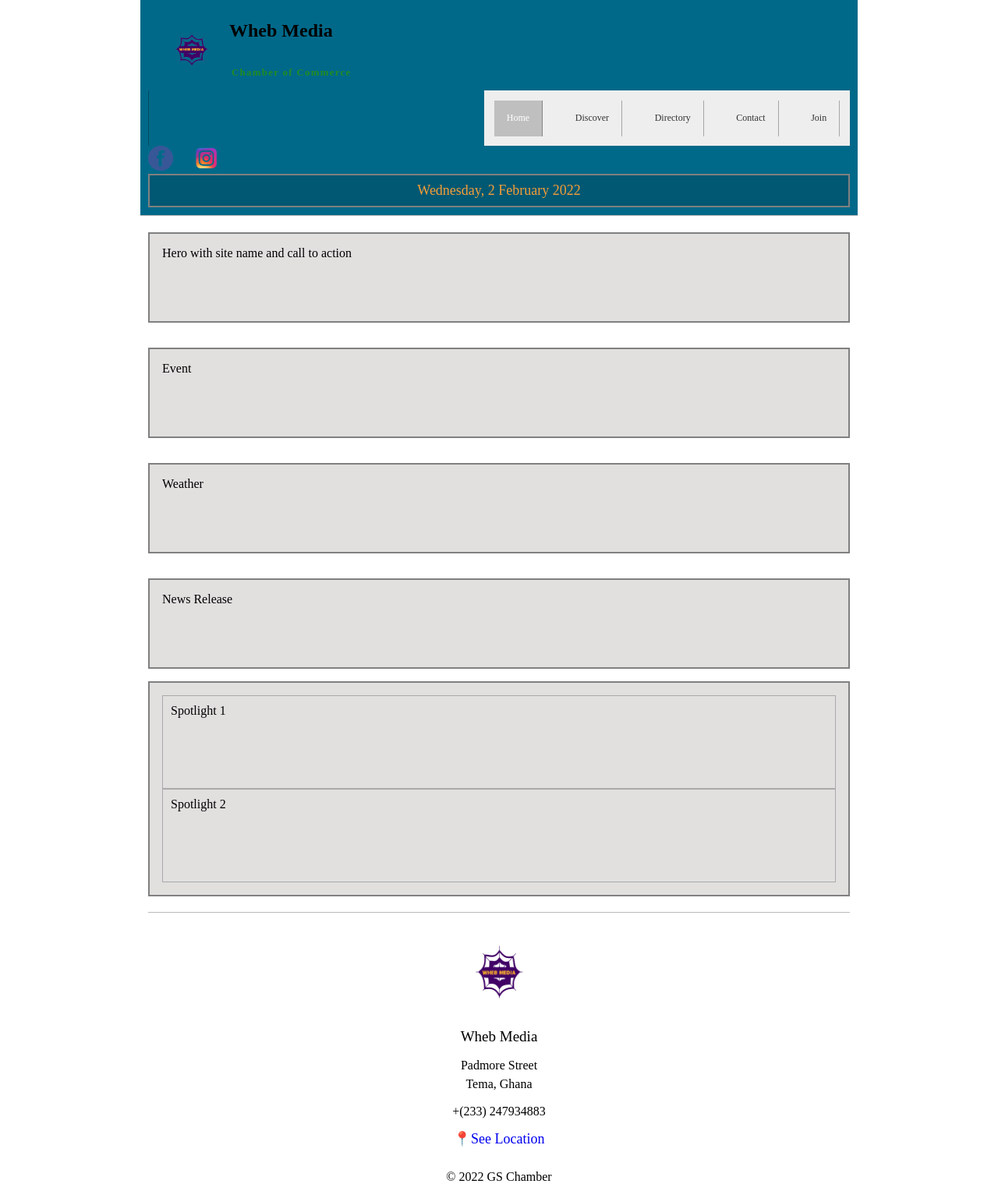
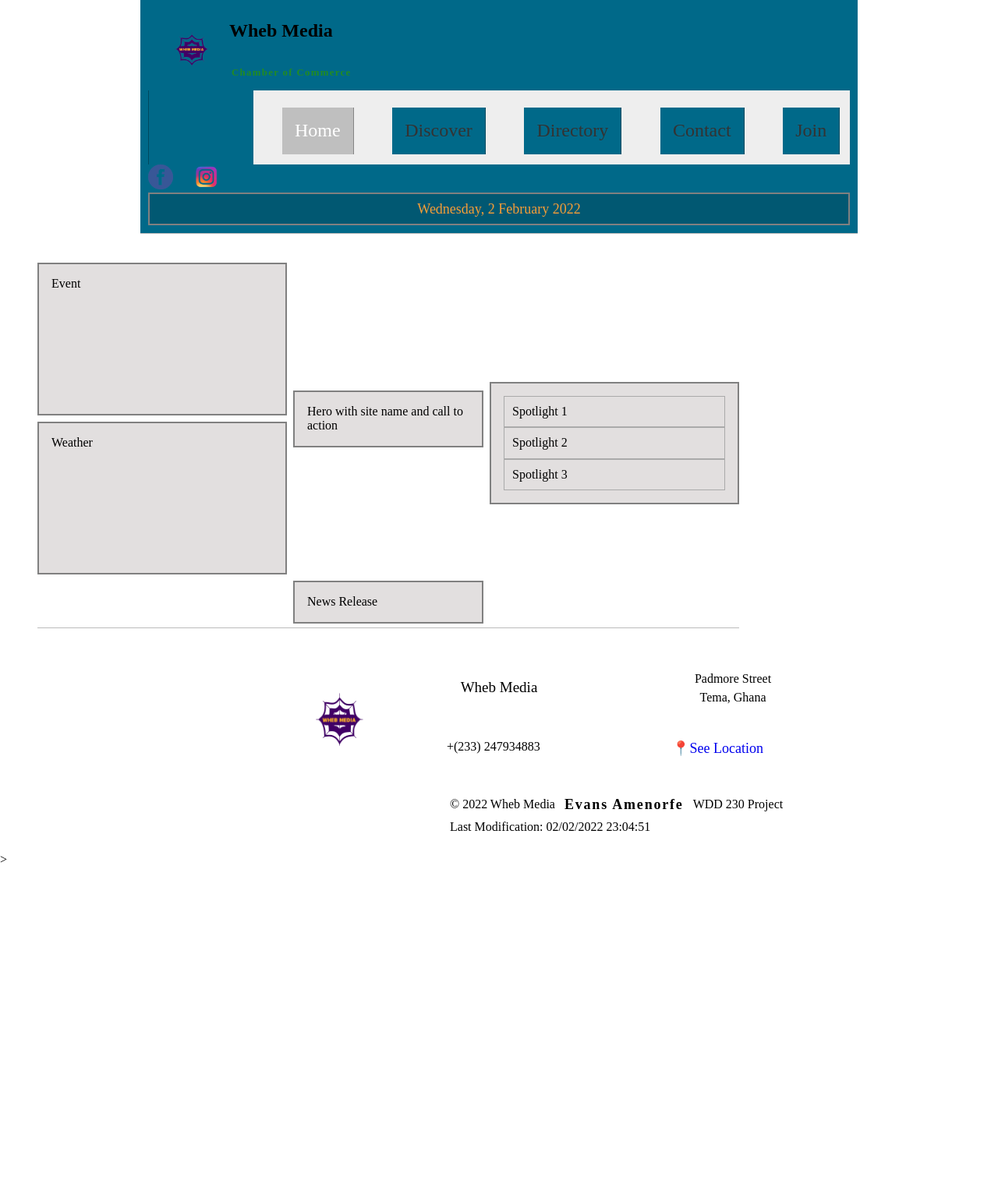
Before and after one commit to evansamenorfe/wdd2330, a plain HTML site: page chamber/index.html in a window 1280 px wide. Shown: the top 1528 px of the page at 78% size. After the commit the page ends 1112 px from the top, so only its background shows below. Drawn offline with nearby package versions, Linux system fonts and the light colour scheme.

Commit message:
media quaries

```diff
--- a/chamber/css/base.css
+++ b/chamber/css/base.css
@@ -37,6 +37,8 @@ nav ul li  {
 
 nav ul li a {
 	display: block;
+	display: flex;
+	justify-content: flex-end;
 	padding: 0.8rem 2vw;
 	text-decoration: none;
 	color: #333;
--- a/chamber/css/large.css
+++ b/chamber/css/large.css
@@ -1,22 +1,7 @@
- @media only screen and (min-width: 60em){
 #hamBtn {
     display: none;
 }
-     nav ul#navnav {
-         display: flex;
-         justify-content: flex-end;
-         border-left: 1px solid rgba(0,0,0,0.3);
-     }
-
-     nav ul li a{
-         padding: 1rem;
-         border: none;
-         border-right: 1px solid rgba(0,0,0,0.3);
-     }
-
-
-
-   /* ul {
+ul {
     display: flex;
     margin-left:30em;
 }
@@ -107,5 +92,35 @@
     height: auto;
     width: auto;
     margin: 0;
-    }*/
 }
+footer div.chamberInfo {
+    display: grid;
+    grid-template-columns: repeat(3, 1fr);
+    grid-template-rows: repeat(2, 75px);
+    align-items: center;
+}
+footer div.chamberInfo p.cntctInfo {
+    justify-self: start;
+    margin-left: 5em;
+}
+footer div.chamberInfo a {
+    justify-self: start;
+    margin-left: 4em;
+}
+footer div.chamberInfo img.footerLogo {
+   grid-column: 1/2;
+   grid-row: 1/4;
+   justify-self: end;
+}
+footer div.authoredInfo div, footer div.authoredInfo div p{
+    display: inline;
+    margin: 0;
+    padding: 0;
+    text-align: start;
+}
+footer div.authoredInfo {
+    display: flex;
+    flex-flow: row wrap;
+    margin-left: 24em;
+    padding-bottom: 1em;
+}
--- a/chamber/js/script.js
+++ b/chamber/js/script.js
@@ -6,7 +6,7 @@ const month = ["January","February","March","April","May","June","July","August"
 let day = weekday[d.getDay()];
 let monthname = month[d.getMonth()];
 
-document.querySelector(".currentyear").textContent += `\u00A9 ${year} GS Chamber`;
+document.querySelector(".currentyear").textContent += `\u00A9 ${year} Wheb Media`;
 
 const lastupdate = document.querySelector(".lastupdated");
 lastupdate.textContent += `Last Modification: ${document.lastModified}`;
```
Also changed, not shown: chamber/css/medium.css (+6 -48 lines). Lines whose indentation alone changed are shown as unchanged.
